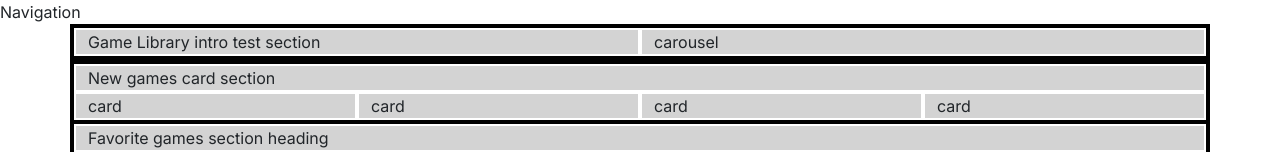
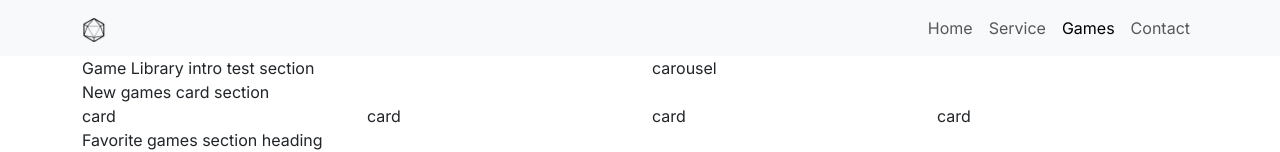
Before and after one commit to fadam430/boardwalk-games, a plain HTML site: page game-library.html in a window 1280 px wide. Shown: the top 152 px of the page. Drawn offline with nearby package versions, Linux system fonts and the light colour scheme; a web font is replaced by a local one.

Commit message:
add navbar home and games page

```diff
--- a/assets/css/style.css
+++ b/assets/css/style.css
@@ -27,7 +27,7 @@ h3 {
 .sub-heading-color {
     color: var(--highlight-color);
 }
-
+/*
 .container, .row {
     border: 2px solid black;
 }
@@ -35,3 +35,4 @@ h3 {
     border: 2px solid white;
     background-color: lightgray;
 }
+    */
--- a/game-library.html
+++ b/game-library.html
@@ -22,7 +22,35 @@
 <!-- Classes on body work with mt-auto on footer to keep footer bottom on the pages-->
 <body class="d-flex flex-column min-vh-100">
     <!-- Navigation bar-->
-    <div>Navigation</div>
+
+        <nav class="navbar navbar-expand-lg bg-body-tertiary">
+  <div class="container">
+    <a class="navbar-brand" href="/index.html">
+        <img src="/assets/images/logo-sm.png" alt="Boardwalk games logo" width="24" height="24">
+    </a>
+    <button class="navbar-toggler" type="button" data-bs-toggle="collapse" data-bs-target="#navbarNav" aria-controls="navbarNav" aria-expanded="false" aria-label="Toggle navigation">
+      <span class="navbar-toggler-icon"></span>
+    </button>
+    <div class="collapse navbar-collapse " id="navbarNav">
+      <ul class="navbar-nav ms-auto">
+        <li class="nav-item">
+          <a class="nav-link " aria-current="page" href="/index.html">Home</a>
+        </li>
+        <li class="nav-item">
+          <a class="nav-link" href="#">Service</a>
+        </li>
+        <li class="nav-item">
+          <a class="nav-link active" href="/game-library.html">Games</a>
+        </li>
+        <li class="nav-item">
+          <a class="nav-link" href="#">Contact</a>
+        </li>
+
+      </ul>
+    </div>
+  </div>
+</nav>
+
 
     <header class="container">
         <div class="row">
```
Also changed, not shown: index.html (+29 -1 lines).
